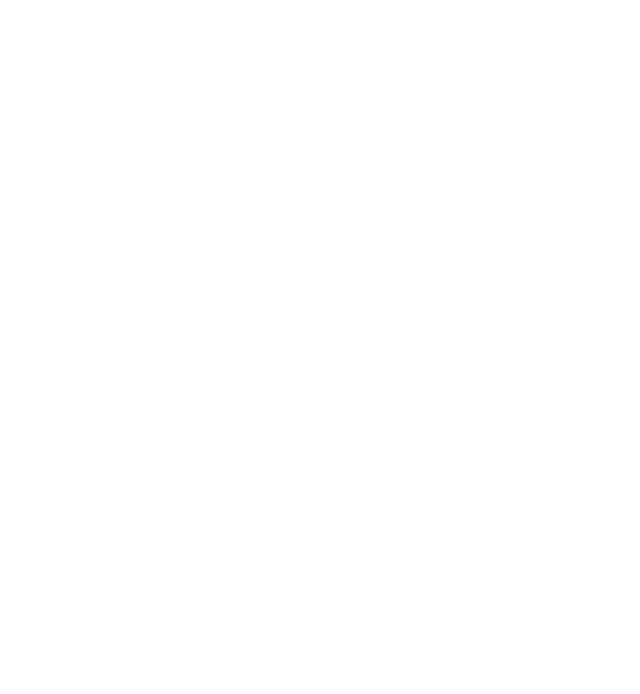
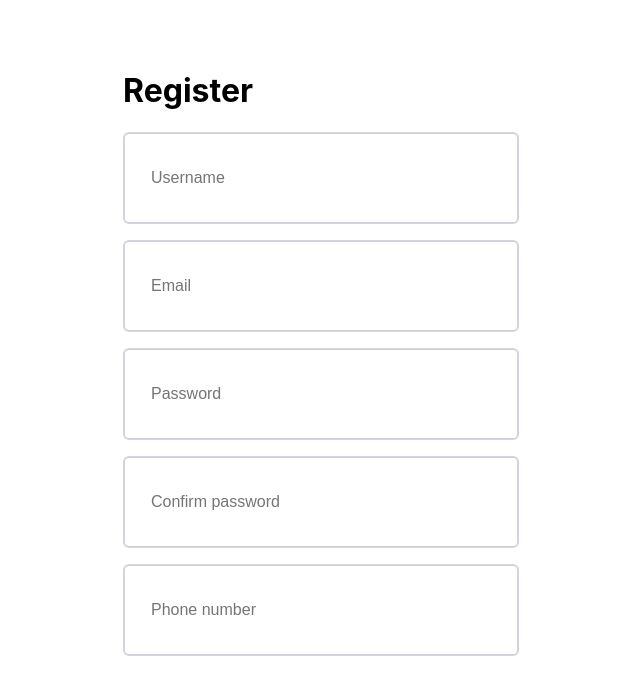
Before and after one commit to FranciscoZizzi/Alquilaser-frontend, a React (Create React App) app: page /register in a window 1280 px wide. Before the commit this address had no page. Shown: the top 694 px of the page, without its empty margins (337-977 px from the left). Built offline with nearby package versions, Linux system fonts and the light colour scheme.

Commit message:
Added Register page with textfield component

```diff
--- a/src/App.tsx
+++ b/src/App.tsx
@@ -3,6 +3,7 @@
 import SearchPage from "./pages/search";
 import HomePage from "./pages/home";
 import {BrowserRouter, Route, Routes} from "react-router-dom";
+import RegisterPage from "./pages/register";
 
 
 function App() {
@@ -15,6 +16,9 @@
           <Routes>
             <Route path={'/search'} element={<SearchPage/>}/>
           </Routes>
+            <Routes>
+                <Route path={'/register'} element={<RegisterPage/>}/>
+            </Routes>
         </BrowserRouter>
       </>
   );
--- /dev/null
+++ b/src/components/textField/StyledTextField.tsx
@@ -0,0 +1,14 @@
+import styled from 'styled-components';
+import {theme} from "../../utils/theme";
+
+export const StyledTextField = styled.div<{$isFocused: Boolean}>`
+  padding: 1rem;
+  position: relative;
+  border-width: 2px;
+  border-color: ${props => props.theme.primary500};
+  border-radius: 0.375rem;
+
+  ${({ $isFocused }) => $isFocused && `
+    border-color: ${(props: { theme: { primary300: any; }; }) => props.theme.primary300};
+ `}
+`;
--- /dev/null
+++ b/src/components/textField/TextField.tsx
@@ -0,0 +1,81 @@
+import React, {useState} from 'react';
+import {StyledTextField} from "./StyledTextField";
+
+const TextField = ({value, placeholder, supportingText, isError}:{value?: string, placeholder: string, supportingText?: string, isError?: Boolean}) => {
+    const [isFocused, setIsFocused] = useState(false);
+    const [isFilled, setIsFilled] = useState(false);
+
+    const [actualPlaceholder, setActualPlaceholder] = useState(placeholder);
+    const handleFocus = () => {
+        setIsFocused(true);
+        setActualPlaceholder('')
+    };
+
+    const handleBlur = () => {
+        setIsFocused(false);
+        setIsFilled(value !== '');
+        setActualPlaceholder(placeholder)
+    };
+
+    return (
+        <div>
+            <div style={{
+                backgroundColor: 'white',
+                color: 'black',
+                borderStyle: 'solid',
+                width: '100%',
+                padding: '1rem',
+                position: 'relative',
+                borderWidth: '2px',
+                height: 56,
+                borderColor: isFocused ? '#1D4ED8' : (isError ? 'red' : '#D1D5DB'),
+                borderRadius: '0.375rem',
+                display: 'flex',
+                alignItems: 'center',
+
+
+            }}>
+                <input
+                    value={value}
+                    placeholder={actualPlaceholder}
+                    onFocus={handleFocus}
+                    onBlur={handleBlur}
+                    onChange={(e) => setIsFilled(e.target.value !== '')}
+                    style={{
+                        borderColor: 'transparent',
+                        backgroundColor: 'white',
+                        outline: 'none',
+                        width: '100%',
+                        fontSize: '16px',
+                        margin: 0, // Add margin: 0 to remove default margin
+                        padding: '0.5rem', // Adjust padding as needed
+                        boxSizing: 'border-box', // Ensure padding and border are included in element's total width and height
+                    }}
+                />
+
+                <label style={{
+                    borderRadius: '0.5rem',
+                    position: 'absolute',
+                    left: '0.75rem',
+                    top: '-0.75rem',
+                    backgroundColor: '#F3F4F6',
+                    padding: '0.1rem 0.2rem',
+                    transition: 'all 0.25s ease',
+                    opacity: (isFocused || isFilled) ? '100%' : '0',
+                }}>
+                    {placeholder}
+                </label>
+            </div>
+            <p style={{
+                marginLeft: '1rem',
+                color: '#718096',
+                opacity: isFocused ? '1' : '0',
+            }}>
+                {supportingText}
+            </p>
+        </div>
+    )
+
+}
+
+export default TextField
--- a/src/pages/home/index.tsx
+++ b/src/pages/home/index.tsx
@@ -1,5 +1,6 @@
 import React, {useState} from "react";
 import SearchBar from "../../components/searchBar/SearchBar";
+import TextField from "../../components/textField/TextField";
 
 const HomePage = () => {
 
@@ -11,12 +12,21 @@
 
     return (
         <div style = {{
-            height: 144,
-            fontSize: '40px'
+            display: 'flex',
+            alignItems: 'center',
+            justifyContent: 'center',
+            height: '100vh'
         }}>
-            Home Page
-            <div>
-                <SearchBar value={value} onChange={handleChange}/>
+            <div style={{
+                height: 700,
+                width: 360
+            }}>
+                <h1>
+                    Home Page
+                </h1>
+                <div style={{fontSize: '16px'}}>
+                    <TextField placeholder={"test-placeholder"}/>
+                </div>
             </div>
         </div>
     )
--- /dev/null
+++ b/src/pages/register/index.tsx
@@ -0,0 +1,35 @@
+import React, {useState} from "react";
+import TextField from "../../components/textField/TextField";
+
+const RegisterPage = () => {
+
+    return (
+        <div style = {{
+            display: 'flex',
+            alignItems: 'center',
+            justifyContent: 'center',
+            height: '100vh'
+        }}>
+            <div style={{
+                height: 700,
+                width: 360
+            }}>
+                <h1>
+                    Register
+                </h1>
+                <div style={{
+                    fontSize: '16px',
+                }}>
+                    <TextField placeholder={"Username"}/>
+                    <TextField placeholder={"Email"}/>
+                    <TextField placeholder={"Password"}/>
+                    <TextField placeholder={"Confirm password"}/>
+                    <TextField placeholder={"Phone number"}/>
+                </div>
+
+            </div>
+        </div>
+    )
+}
+
+export default RegisterPage
```
Also changed, not shown: src/utils/theme.tsx (added, +9 -0 lines).
